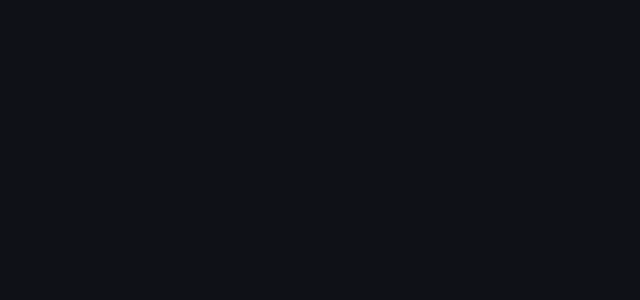
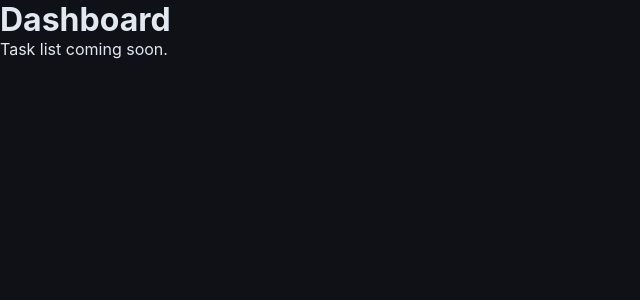
Before and after one commit to Munimbaig024/MERN-Task-Management-App, a React (Vite) app in the folder client/: page /dashboard in a window 1280 px wide. Before the commit this address had no page. Shown: the top 300 px of the page, without its empty margins (0-640 px from the left). Built offline with nearby package versions, Linux system fonts and the light colour scheme.

Commit message:
feat: setup React Router and page skeletons

```diff
--- a/client/src/App.jsx
+++ b/client/src/App.jsx
@@ -1,11 +1,17 @@
 import React from 'react';
-import { BrowserRouter as Router, Routes, Route } from 'react-router-dom';
+import { BrowserRouter as Router, Routes, Route, Navigate } from 'react-router-dom';
+import Login from './pages/Login';
+import Register from './pages/Register';
+import Dashboard from './pages/Dashboard';
 
 function App() {
   return (
     <Router>
       <Routes>
-        <Route path="/" element={<div>TaskFlow — Coming Soon</div>} />
+        <Route path="/" element={<Navigate to="/dashboard" replace />} />
+        <Route path="/login" element={<Login />} />
+        <Route path="/register" element={<Register />} />
+        <Route path="/dashboard" element={<Dashboard />} />
       </Routes>
     </Router>
   );
--- /dev/null
+++ b/client/src/pages/Dashboard.jsx
@@ -0,0 +1,12 @@
+import React from 'react';
+
+function Dashboard() {
+  return (
+    <div className="page-container">
+      <h1>Dashboard</h1>
+      <p>Task list coming soon.</p>
+    </div>
+  );
+}
+
+export default Dashboard;
--- /dev/null
+++ b/client/src/pages/Login.jsx
@@ -0,0 +1,12 @@
+import React from 'react';
+
+function Login() {
+  return (
+    <div className="page-container">
+      <h1>Login</h1>
+      <p>Login form coming soon.</p>
+    </div>
+  );
+}
+
+export default Login;
--- /dev/null
+++ b/client/src/pages/Register.jsx
@@ -0,0 +1,12 @@
+import React from 'react';
+
+function Register() {
+  return (
+    <div className="page-container">
+      <h1>Register</h1>
+      <p>Register form coming soon.</p>
+    </div>
+  );
+}
+
+export default Register;
```
